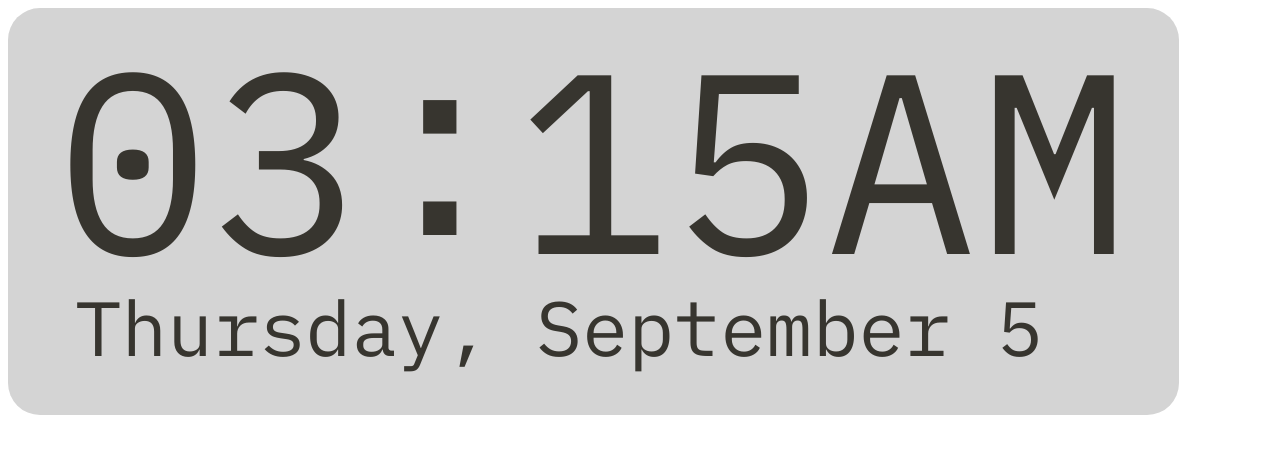
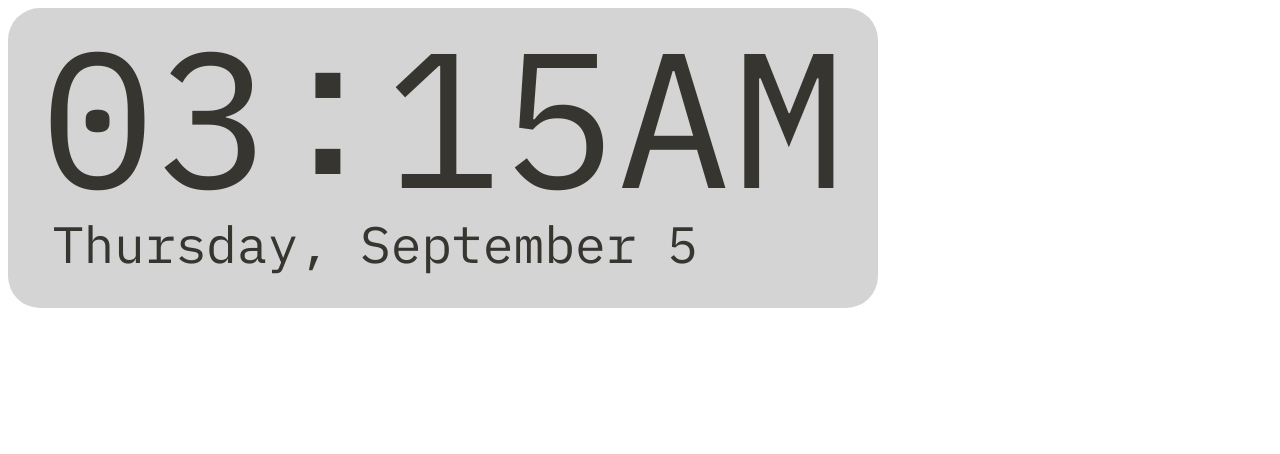
Before and after one commit to nilepereiraa/Herta-Station-Widgets, a plain HTML site: page daten-clock/index.html in a window 1280 px wide. Drawn offline with Linux system fonts and the light colour scheme.

Commit message:
fix css lord kelan to matatapos

```diff
--- a/daten-clock/style.css
+++ b/daten-clock/style.css
@@ -6,7 +6,7 @@
 body {
     width: 100%;
     height: 100%;
-    overflow: auto;
+    overflow: hidden;
 }
 
 /* Container */
@@ -15,7 +15,7 @@ body {
     color: #37352f;
     clear: both;
     display: table;
-    padding: 3em 3em 2.5em 3em;
+    padding: 2em;
     border-radius: 2em;
 }
 
@@ -31,7 +31,7 @@ body {
     align-items: center;
     /* Font shit */
     font-family:'iAWriterMonoS', Courier, monospace;
-    font-size: 20vw;
+    font-size: 15vw;
     line-height: .80em;
 }
 
@@ -60,7 +60,7 @@ body {
 
     /* Font shit */
     font-family:'iAWriterMonoS', Courier, monospace;
-    font-size: 6vw;
+    font-size: 4vw;
     line-height: 1.25em;
     padding-left: .25em;
 }
```
